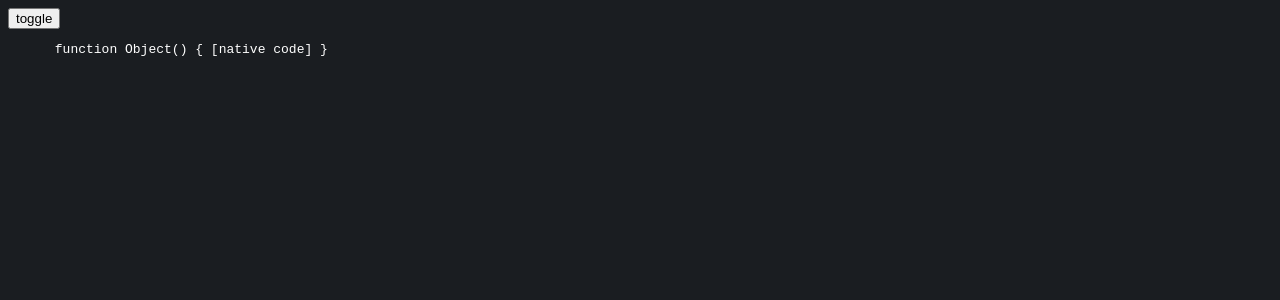
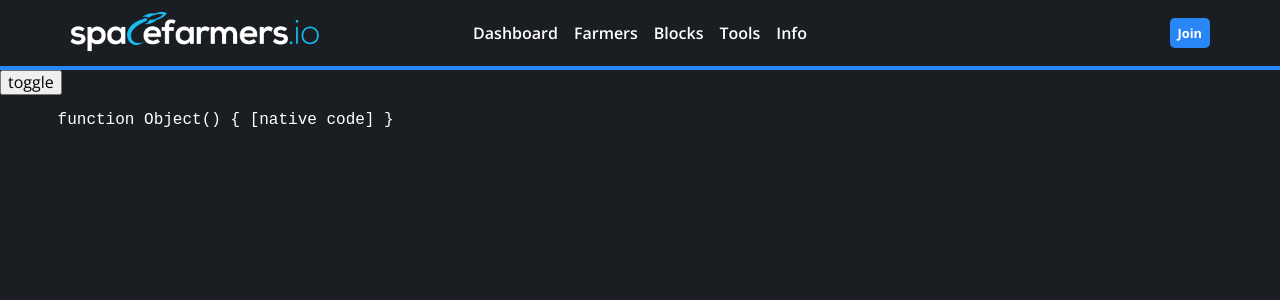
Before and after one commit to spacefarmers/vue_dashboard, a Vue app: page / in a window 1280 px wide. Shown: the top 300 px of the page. Built offline with nearby package versions, Linux system fonts and the light colour scheme; no server answers.

Commit message:
basic nav added

```diff
--- a/src/App.vue
+++ b/src/App.vue
@@ -6,7 +6,7 @@
 
 
   <div class="main">
-
+      <NavigationComponent />
     <button @click="toggleDarkMode">
       toggle
     </button>
@@ -15,7 +15,7 @@
 </template>
 <script lang="ts">
 import { defineComponent, ref } from 'vue'
-
+import NavigationComponent from './components/NavigationComponent.vue'
 export default defineComponent({
 
   // setup(){
@@ -24,7 +24,9 @@
 
   //   return {theme, targetTheme}
   // },
-
+  components: {
+    NavigationComponent
+  },
   created(){
 
     if(!localStorage.getItem('theme')) {
@@ -50,48 +52,16 @@
 </script>
 
 <style lang="scss">
-:root {
-  // default theme
-  --background: #1A1D21;
-  --body-color: white;
-  --gray: #A8A8A8;
-  --gray-text: #A8A8A8;
-  --light-gray: #CED4D4;
-  --light-gray-text: #CED4D4;
-  --success: #13C54B;
-  --warning: #E8BC52;
-  --info: #2886F6;
-  --card-background-color: #212529;
-  --white: white;
-}
-[data-theme='light'] {
-  --background: white;
-  --body-color: #212529;
-  --gray: #A8A8A8;
-  --gray-text: #A8A8A8;
-  --light-gray: #CED4D4;
-  --light-gray-text: #CED4D4;
-  --success: #13C54B;
-  --warning: #E8BC52;
-  --info: #2886F6;
-  --card-background-color: #212529;
-  --white: white;
-}
-[data-theme='dark'] {
-  --background: #1A1D21;
-  --body-color: white;
-  --gray: #212529;
-  --gray-text: #212529;
-  --light-gray: #FCFCFC;
-  --light-gray-text: #808D9B;
-  --success: #13C54B;
-  --warning: #E8BC52;
-  --info: #2886F6;
-  --card-background-color: #FCFCFC;
-  --white: white;
-}
+@import './assets/sass/variables.scss';
+@import './assets/sass/normalize.scss';
+@import './assets/sass/globals.scss';
 body{
   background-color: var(--background);
   color: var(--body-color);
 }
+
+.container{
+  max-width:1140px;
+  margin: 0 auto;
+}
 </style>
--- /dev/null
+++ b/src/assets/sass/globals.scss
@@ -0,0 +1,29 @@
+@import url('https://fonts.googleapis.com/css2?family=Open+Sans:wght@300;400;500;600;700;800&display=swap');
+body{
+  font-family: 'Open Sans', sans-serif;
+}
+
+
+
+//Buttons
+.btn{
+  font-weight:600;
+  font-size:1.23rem;
+  height:auto;
+  border:none;
+  border-radius:5px;
+  padding:.5rem .5rem;
+  font-weight:700;
+  cursor:pointer;
+  &--small{
+    font-size:.8rem;
+    height:30px;
+  }
+  &--primary{
+    color:var(--white);
+    background-color:var(--info);
+    &:hover{
+      background-color: var(--info-light);
+    }
+  }
+}
--- /dev/null
+++ b/src/assets/sass/normalize.scss
@@ -0,0 +1,349 @@
+/*! normalize.css v8.0.1 | MIT License | github.com/necolas/normalize.css */
+
+/* Document
+   ========================================================================== */
+
+/**
+ * 1. Correct the line height in all browsers.
+ * 2. Prevent adjustments of font size after orientation changes in iOS.
+ */
+
+ html {
+  line-height: 1.15; /* 1 */
+  -webkit-text-size-adjust: 100%; /* 2 */
+}
+
+/* Sections
+   ========================================================================== */
+
+/**
+ * Remove the margin in all browsers.
+ */
+
+body {
+  margin: 0;
+}
+
+/**
+ * Render the `main` element consistently in IE.
+ */
+
+main {
+  display: block;
+}
+
+/**
+ * Correct the font size and margin on `h1` elements within `section` and
+ * `article` contexts in Chrome, Firefox, and Safari.
+ */
+
+h1 {
+  font-size: 2em;
+  margin: 0.67em 0;
+}
+
+/* Grouping content
+   ========================================================================== */
+
+/**
+ * 1. Add the correct box sizing in Firefox.
+ * 2. Show the overflow in Edge and IE.
+ */
+
+hr {
+  box-sizing: content-box; /* 1 */
+  height: 0; /* 1 */
+  overflow: visible; /* 2 */
+}
+
+/**
+ * 1. Correct the inheritance and scaling of font size in all browsers.
+ * 2. Correct the odd `em` font sizing in all browsers.
+ */
+
+pre {
+  font-family: monospace, monospace; /* 1 */
+  font-size: 1em; /* 2 */
+}
+
+/* Text-level semantics
+   ========================================================================== */
+
+/**
+ * Remove the gray background on active links in IE 10.
+ */
+
+a {
+  background-color: transparent;
+}
+
+/**
+ * 1. Remove the bottom border in Chrome 57-
+ * 2. Add the correct text decoration in Chrome, Edge, IE, Opera, and Safari.
+ */
+
+abbr[title] {
+  border-bottom: none; /* 1 */
+  text-decoration: underline; /* 2 */
+  text-decoration: underline dotted; /* 2 */
+}
+
+/**
+ * Add the correct font weight in Chrome, Edge, and Safari.
+ */
+
+b,
+strong {
+  font-weight: bolder;
+}
+
+/**
+ * 1. Correct the inheritance and scaling of font size in all browsers.
+ * 2. Correct the odd `em` font sizing in all browsers.
+ */
+
+code,
+kbd,
+samp {
+  font-family: monospace, monospace; /* 1 */
+  font-size: 1em; /* 2 */
+}
+
+/**
+ * Add the correct font size in all browsers.
+ */
+
+small {
+  font-size: 80%;
+}
+
+/**
+ * Prevent `sub` and `sup` elements from affecting the line height in
+ * all browsers.
+ */
+
+sub,
+sup {
+  font-size: 75%;
+  line-height: 0;
+  position: relative;
+  vertical-align: baseline;
+}
+
+sub {
+  bottom: -0.25em;
+}
+
+sup {
+  top: -0.5em;
+}
+
+/* Embedded content
+   ========================================================================== */
+
+/**
+ * Remove the border on images inside links in IE 10.
+ */
+
+img {
+  border-style: none;
+}
+
+/* Forms
+   ========================================================================== */
+
+/**
+ * 1. Change the font styles in all browsers.
+ * 2. Remove the margin in Firefox and Safari.
+ */
+
+button,
+input,
+optgroup,
+select,
+textarea {
+  font-family: inherit; /* 1 */
+  font-size: 100%; /* 1 */
+  line-height: 1.15; /* 1 */
+  margin: 0; /* 2 */
+}
+
+/**
+ * Show the overflow in IE.
+ * 1. Show the overflow in Edge.
+ */
+
+button,
+input { /* 1 */
+  overflow: visible;
+}
+
+/**
+ * Remove the inheritance of text transform in Edge, Firefox, and IE.
+ * 1. Remove the inheritance of text transform in Firefox.
+ */
+
+button,
+select { /* 1 */
+  text-transform: none;
+}
+
+/**
+ * Correct the inability to style clickable types in iOS and Safari.
+ */
+
+button,
+[type="button"],
+[type="reset"],
+[type="submit"] {
+  -webkit-appearance: button;
+}
+
+/**
+ * Remove the inner border and padding in Firefox.
+ */
+
+button::-moz-focus-inner,
+[type="button"]::-moz-focus-inner,
+[type="reset"]::-moz-focus-inner,
+[type="submit"]::-moz-focus-inner {
+  border-style: none;
+  padding: 0;
+}
+
+/**
+ * Restore the focus styles unset by the previous rule.
+ */
+
+button:-moz-focusring,
+[type="button"]:-moz-focusring,
+[type="reset"]:-moz-focusring,
+[type="submit"]:-moz-focusring {
+  outline: 1px dotted ButtonText;
+}
+
+/**
+ * Correct the padding in Firefox.
+ */
+
+fieldset {
+  padding: 0.35em 0.75em 0.625em;
+}
+
+/**
+ * 1. Correct the text wrapping in Edge and IE.
+ * 2. Correct the color inheritance from `fieldset` elements in IE.
+ * 3. Remove the padding so developers are not caught out when they zero out
+ *    `fieldset` elements in all browsers.
+ */
+
+legend {
+  box-sizing: border-box; /* 1 */
+  color: inherit; /* 2 */
+  display: table; /* 1 */
+  max-width: 100%; /* 1 */
+  padding: 0; /* 3 */
+  white-space: normal; /* 1 */
+}
+
+/**
+ * Add the correct vertical alignment in Chrome, Firefox, and Opera.
+ */
+
+progress {
+  vertical-align: baseline;
+}
+
+/**
+ * Remove the default vertical scrollbar in IE 10+.
+ */
+
+textarea {
+  overflow: auto;
+}
+
+/**
+ * 1. Add the correct box sizing in IE 10.
+ * 2. Remove the padding in IE 10.
+ */
+
+[type="checkbox"],
+[type="radio"] {
+  box-sizing: border-box; /* 1 */
+  padding: 0; /* 2 */
+}
+
+/**
+ * Correct the cursor style of increment and decrement buttons in Chrome.
+ */
+
+[type="number"]::-webkit-inner-spin-button,
+[type="number"]::-webkit-outer-spin-button {
+  height: auto;
+}
+
+/**
+ * 1. Correct the odd appearance in Chrome and Safari.
+ * 2. Correct the outline style in Safari.
+ */
+
+[type="search"] {
+  -webkit-appearance: textfield; /* 1 */
+  outline-offset: -2px; /* 2 */
+}
+
+/**
+ * Remove the inner padding in Chrome and Safari on macOS.
+ */
+
+[type="search"]::-webkit-search-decoration {
+  -webkit-appearance: none;
+}
+
+/**
+ * 1. Correct the inability to style clickable types in iOS and Safari.
+ * 2. Change font properties to `inherit` in Safari.
+ */
+
+::-webkit-file-upload-button {
+  -webkit-appearance: button; /* 1 */
+  font: inherit; /* 2 */
+}
+
+/* Interactive
+   ========================================================================== */
+
+/*
+ * Add the correct display in Edge, IE 10+, and Firefox.
+ */
+
+details {
+  display: block;
+}
+
+/*
+ * Add the correct display in all browsers.
+ */
+
+summary {
+  display: list-item;
+}
+
+/* Misc
+   ========================================================================== */
+
+/**
+ * Add the correct display in IE 10+.
+ */
+
+template {
+  display: none;
+}
+
+/**
+ * Add the correct display in IE 10.
+ */
+
+[hidden] {
+  display: none;
+}
--- /dev/null
+++ b/src/assets/sass/variables.scss
@@ -0,0 +1,43 @@
+:root {
+  // default theme
+  --background: #1A1D21;
+  --body-color: white;
+  --gray: #212529;
+  --gray-text: #A8A8A8;
+  --light-gray: #CED4D4;
+  --light-gray-text: #CED4D4;
+  --success: #13C54B;
+  --warning: #E8BC52;
+  --info: #2886F6;
+  --info-light: #539df5;
+  --card-background-color: #212529;
+  --white: white;
+}
+[data-theme='light'] {
+  --background: white;
+  --body-color: #212529;
+  --gray: #A8A8A8;
+  --gray-text: #A8A8A8;
+  --light-gray: #CED4D4;
+  --light-gray-text: #CED4D4;
+  --success: #13C54B;
+  --warning: #E8BC52;
+  --info: #2886F6;
+  --info-light: #539df5;
+  --card-background-color: #212529;
+  --white: white;
+}
+[data-theme='dark'] {
+  --background: #1A1D21;
+  --body-color: white;
+  --gray: #212529;
+  --gray-text: #212529;
+  --light-gray: #FCFCFC;
+  --light-gray-text: #808D9B;
+  --success: #13C54B;
+  --warning: #E8BC52;
+  --info: #2886F6;
+  --info-light: #539df5;
+  --card-background-color: #FCFCFC;
+  --white: white;
+}
--- /dev/null
+++ b/src/components/NavigationComponent.vue
@@ -0,0 +1,86 @@
+<template>
+  <nav class="nav">
+    <div class="nav__container">
+      <div class="nav__logo">
+        <img src="../assets/images/logo.png" class="nav__logo__image" />
+      </div>
+      <div class="nav__menu">
+        <ul class="nav__menu__list">
+          <li class="nav__menu__list__item">
+            Dashboard
+          </li>
+          <li class="nav__menu__list__item">
+            Farmers
+          </li>
+          <li class="nav__menu__list__item">
+            Blocks
+          </li>
+          <li class="nav__menu__list__item">
+            Tools
+          </li>
+          <li class="nav__menu__list__item">
+            Info
+          </li>
+        </ul>
+      </div>
+      <div class="nav__actions">
+        <button class="btn btn--small btn--primary">Join</button>
+      </div>
+    </div>
+  </nav>
+</template>
+
+<script lang="ts">
+import { defineComponent } from 'vue';
+
+export default defineComponent({
+  name: 'NavigationComponent',
+
+});
+</script>
+
+<style scoped lang="scss">
+.nav{
+  padding-top:.5rem;
+  padding-bottom:.5rem;
+  border-bottom:solid 4px var(--info);
+  background-color: var(--nav-background-color);
+  &__logo{
+    display: flex;
+    align-items:center;
+    &__image{
+      max-width:250px;
+      height:auto;
+    }
+  }
+  &__container{
+    display:grid;
+    grid-template-columns: 1fr 1fr 1fr;
+    max-width:1140px;
+    margin: 0 auto;
+  }
+  &__menu{
+    display: flex;
+    align-items:center;
+    justify-content: center;
+    &__list{
+      list-style: none;
+      padding:0;
+      display:flex;
+      &__item{
+        margin-right:1rem;
+        font-weight:600;
+        &:last-child{
+          margin-right:0;
+        }
+      }
+    }
+  }
+  &__actions{
+    display: flex;
+    justify-content: end;
+    align-items:center;
+
+  }
+}
+</style>
```
Also changed, not shown: src/assets/images/logo.png (added).
